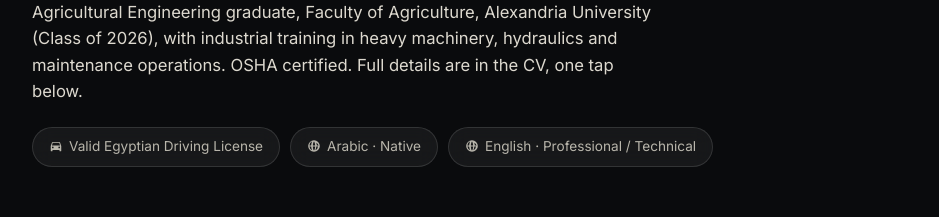
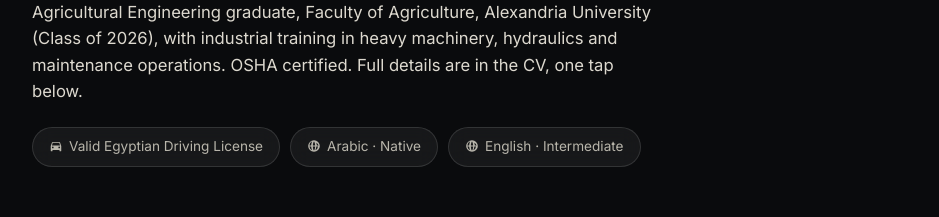
Before and after one commit to mahmoud-farouq/mahmoud-farouq.github.io, a plain HTML site: page engineering/index.html in a window 1280 px wide. Shown: the part 980-1197 px from the top of the page, without its empty margins (170-1109 px from the left). Drawn offline with Linux system fonts and the light colour scheme.

Commit message:
Update language proficiency details in index.html

```diff
--- a/engineering/index.html
+++ b/engineering/index.html
@@ -135,7 +135,7 @@ footer{text-align:center; color:#777468; font-size:.78rem; padding:0 22px 34px}
     <div class="facts">
       <span class="fact"><svg class="ic" viewBox="0 0 24 24"><path d="M18.92 6.01C18.72 5.42 18.16 5 17.5 5h-11c-.66 0-1.21.42-1.42 1.01L3 12v8c0 .55.45 1 1 1h1c.55 0 1-.45 1-1v-1h12v1c0 .55.45 1 1 1h1c.55 0 1-.45 1-1v-8l-2.08-5.99zM6.5 16A1.5 1.5 0 1 1 8 14.5 1.5 1.5 0 0 1 6.5 16zm11 0a1.5 1.5 0 1 1 1.5-1.5 1.5 1.5 0 0 1-1.5 1.5zM5 11l1.5-4.5h11L19 11H5z"/></svg>Valid Egyptian Driving License</span>
       <span class="fact"><svg class="ic" viewBox="0 0 24 24"><path d="M12 2a10 10 0 1 0 0 20 10 10 0 0 0 0-20zm7.9 9h-3a15.6 15.6 0 0 0-1.2-4.6A8.02 8.02 0 0 1 19.9 11zM12 4.1c.9 1.1 1.7 2.9 2 6.9h-4c.3-4 1.1-5.8 2-6.9zM4.1 13h3c.2 2.7.8 4.8 1.7 6.2A8.03 8.03 0 0 1 4.1 13zm3-2h-3a8.03 8.03 0 0 1 4.7-7.2C7.9 6.2 7.3 8.3 7.1 11zM12 19.9c-.9-1.1-1.7-2.9-2-6.9h4c-.3 4-1.1 5.8-2 6.9zm2.3-.7c.9-1.4 1.5-3.5 1.7-6.2h3a8.02 8.02 0 0 1-4.7 6.2z"/></svg>Arabic · Native</span>
-      <span class="fact"><svg class="ic" viewBox="0 0 24 24"><path d="M12 2a10 10 0 1 0 0 20 10 10 0 0 0 0-20zm7.9 9h-3a15.6 15.6 0 0 0-1.2-4.6A8.02 8.02 0 0 1 19.9 11zM12 4.1c.9 1.1 1.7 2.9 2 6.9h-4c.3-4 1.1-5.8 2-6.9zM4.1 13h3c.2 2.7.8 4.8 1.7 6.2A8.03 8.03 0 0 1 4.1 13zm3-2h-3a8.03 8.03 0 0 1 4.7-7.2C7.9 6.2 7.3 8.3 7.1 11zM12 19.9c-.9-1.1-1.7-2.9-2-6.9h4c-.3 4-1.1 5.8-2 6.9zm2.3-.7c.9-1.4 1.5-3.5 1.7-6.2h3a8.02 8.02 0 0 1-4.7 6.2z"/></svg>English · Professional / Technical</span>
+      <span class="fact"><svg class="ic" viewBox="0 0 24 24"><path d="M12 2a10 10 0 1 0 0 20 10 10 0 0 0 0-20zm7.9 9h-3a15.6 15.6 0 0 0-1.2-4.6A8.02 8.02 0 0 1 19.9 11zM12 4.1c.9 1.1 1.7 2.9 2 6.9h-4c.3-4 1.1-5.8 2-6.9zM4.1 13h3c.2 2.7.8 4.8 1.7 6.2A8.03 8.03 0 0 1 4.1 13zm3-2h-3a8.03 8.03 0 0 1 4.7-7.2C7.9 6.2 7.3 8.3 7.1 11zM12 19.9c-.9-1.1-1.7-2.9-2-6.9h4c-.3 4-1.1 5.8-2 6.9zm2.3-.7c.9-1.4 1.5-3.5 1.7-6.2h3a8.02 8.02 0 0 1-4.7 6.2z"/></svg>English · Intermediate</span>
     </div>
   </section>
 
```
